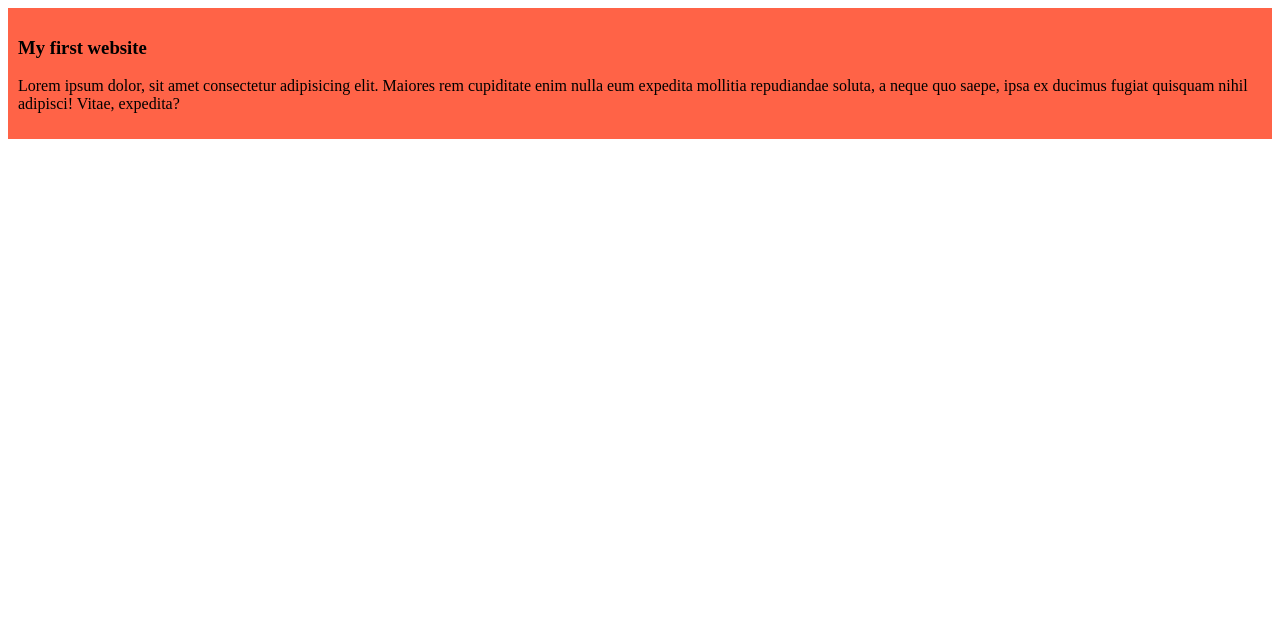
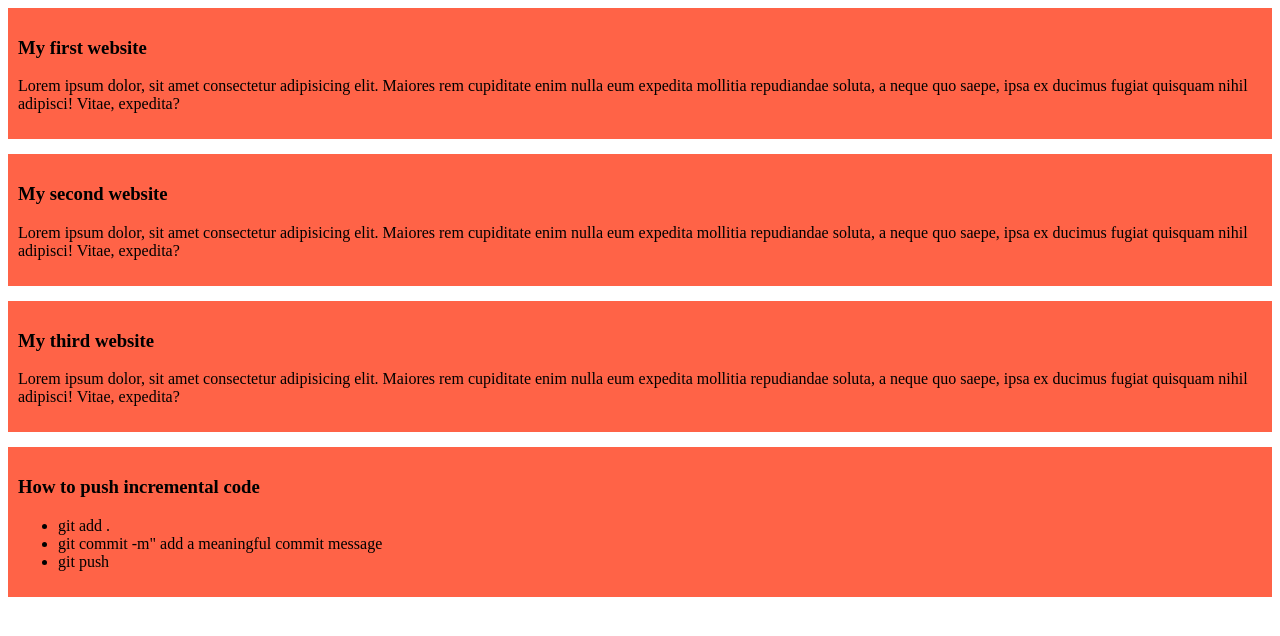
Before and after one commit to AlMusafir/my-website-one, a plain HTML site: page index.html in a window 1280 px wide. Drawn offline with Linux system fonts and the light colour scheme.

Commit message:
add a meaningful commit message

```diff
--- a/index.html
+++ b/index.html
@@ -11,5 +11,23 @@
         <h3>My first website</h3>
          <p>Lorem ipsum dolor, sit amet consectetur adipisicing elit. Maiores rem cupiditate enim nulla eum expedita mollitia repudiandae soluta, a neque quo saepe, ipsa ex ducimus fugiat quisquam nihil adipisci! Vitae, expedita?</p>
     </div>
+    <div>
+        <h3>My second website</h3>
+         <p>Lorem ipsum dolor, sit amet consectetur adipisicing elit. Maiores rem cupiditate enim nulla eum expedita mollitia repudiandae soluta, a neque quo saepe, ipsa ex ducimus fugiat quisquam nihil adipisci! Vitae, expedita?</p>
+    </div>
+    <div>
+        <h3>My third website</h3>
+         <p>Lorem ipsum dolor, sit amet consectetur adipisicing elit. Maiores rem cupiditate enim nulla eum expedita mollitia repudiandae soluta, a neque quo saepe, ipsa ex ducimus fugiat quisquam nihil adipisci! Vitae, expedita?</p>
+    </div>
+
+    <div>
+        <h3>How to push incremental code</h3>
+        <ul>
+            <li>git add .</li>
+            <li>git commit -m" add a meaningful commit message</li>
+            <li>git push</li>
+        </ul>
+    </div>
+
 </body>
 </html>
--- a/styles/style.css
+++ b/styles/style.css
@@ -1,6 +1,7 @@
 div{
     background-color: tomato;
     padding: 10px;
+    margin-bottom:15px;
 
 
 }
```
